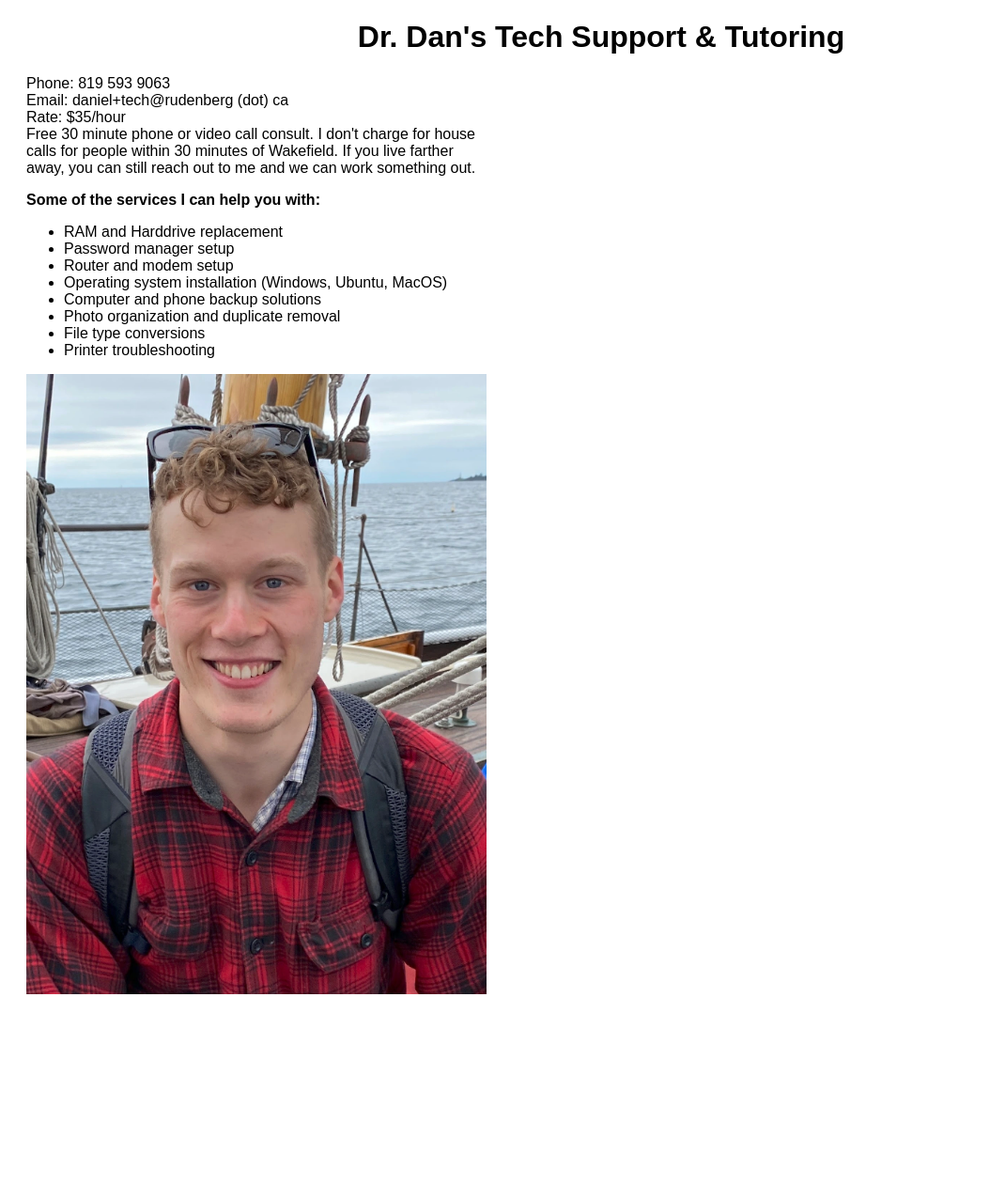
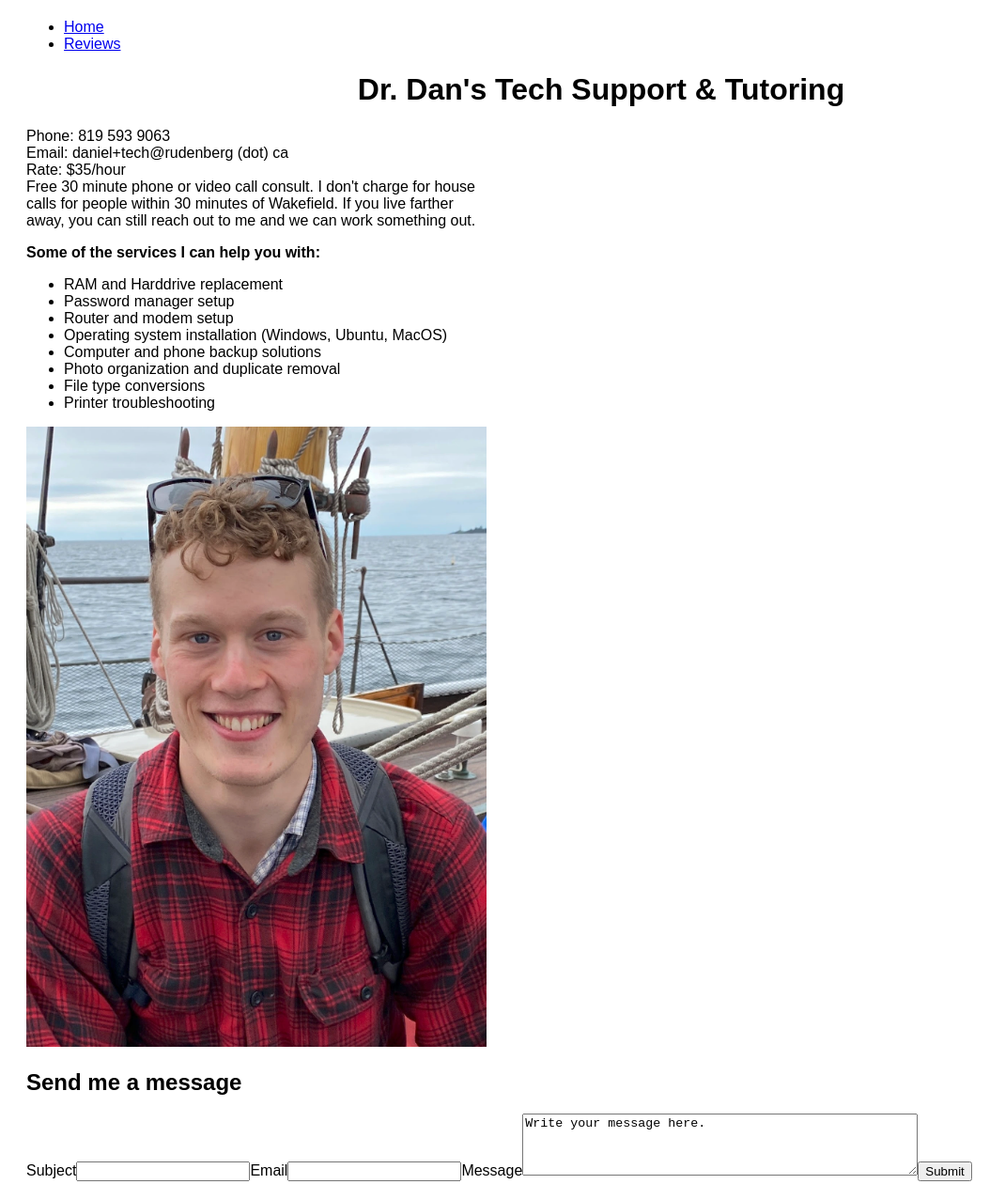
Before and after one commit to snorkilator/flyio-test-front-end, a React (Vite) app: page / in a window 1280 px wide. Shown: the whole page at 94% size, without its empty margins (0-1070 px from the left). Before the commit the page ends 1082 px from the top, so only its background shows below. Built offline with nearby package versions, Linux system fonts and the light colour scheme.

Commit message:
Added Reviews page, Added home page (took out of App.tsx), added features list, form to home page, added react-router-dom with routes

```diff
--- a/src/App.tsx
+++ b/src/App.tsx
@@ -1,32 +1,20 @@
 import "./App.css";
+import Reviews from "./Reviews.tsx"
+import Home from "./Home.tsx"
+
+import {Link, Route, Routes } from "react-router-dom";
 
 function App() {
-  return (
-    <>
-      <h1>Dr. Dan's Tech Support & Tutoring</h1>
-      <div className="info">
-      <p>
-        Phone: 819 593 9063<br />
-        Email: daniel+tech@rudenberg (dot) ca<br />
-        Rate: $35/hour <br />
-        Free 30 minute phone or video call consult. I don't charge for house
-        calls for people within 30 minutes of Wakefield. If you live farther
-        away, you can still reach out to me and we can work something out.
-      </p>
-      <b>Some of the services I can help you with:</b>
-      <ul>
-        <li>RAM and Harddrive replacement</li>
-        <li>Password manager setup</li>
-        <li>Router and modem setup</li>
-        <li>Operating system installation (Windows, Ubuntu, MacOS)</li>
-        <li>Computer and phone backup solutions</li>
-        <li>Photo organization and duplicate removal</li>
-        <li>File type conversions</li>
-        <li>Printer troubleshooting</li>
-      </ul>
-      </div>
-      <img alt="picture of Daniel" src="face.webp"></img>
-    </>
+  return (<>
+  <ul>
+    <li><Link to="/">Home</Link></li>
+    <li><Link to="/reviews">Reviews</Link></li>
+  </ul>
+  <Routes>
+    <Route path="/" element={<Home />}/>
+    <Route path="/reviews" element={<Reviews />}/>
+  </Routes>
+  </>
   );
 }
 
--- /dev/null
+++ b/src/Home.tsx
@@ -0,0 +1,47 @@
+// This file contains the content of the home page, including contact information, a "send me a message" form, and a picture of me
+
+function Home() {
+    return (
+      <>
+        <h1>Dr. Dan's Tech Support & Tutoring</h1>
+        <div className="info">
+        <p>
+          Phone: 819 593 9063<br />
+          Email: daniel+tech@rudenberg (dot) ca<br />
+          Rate: $35/hour <br />
+          Free 30 minute phone or video call consult. I don't charge for house
+          calls for people within 30 minutes of Wakefield. If you live farther
+          away, you can still reach out to me and we can work something out.
+        </p>
+        <b>Some of the services I can help you with:</b>
+        <ul>
+          <li>RAM and Harddrive replacement</li>
+          <li>Password manager setup</li>
+          <li>Router and modem setup</li>
+          <li>Operating system installation (Windows, Ubuntu, MacOS)</li>
+          <li>Computer and phone backup solutions</li>
+          <li>Photo organization and duplicate removal</li>
+          <li>File type conversions</li>
+          <li>Printer troubleshooting</li>
+        </ul>
+        </div>
+        <img alt="picture of Daniel" src="face.webp"></img>
+        <div id="send-me-a-message">
+        <h2>Send me a message</h2>
+        <form>
+          <label>Subject</label>
+          <input type="text" name="subject"/>
+          <label>Email</label>
+          <input type="email" required name="email"/>
+          <label>Message</label>
+          <textarea required name="message" rows={4} cols={50}>
+          Write your message here.
+          </ textarea>
+          <button >Submit</button>
+        </form>
+        </div>
+      </>
+    );
+  }
+
+  export default Home
--- /dev/null
+++ b/src/Reviews.tsx
@@ -0,0 +1,8 @@
+// This file contains all the customer reviews
+// It is linked to in the menu bar and route to using react-router-dom
+
+function Reviews(){
+    return(<h1>Reviews page</h1>)
+}
+
+export default Reviews
--- a/src/main.tsx
+++ b/src/main.tsx
@@ -1,9 +1,13 @@
 import React from 'react'
 import ReactDOM from 'react-dom/client'
 import App from './App.tsx'
+import { BrowserRouter} from "react-router-dom";
+
 
 ReactDOM.createRoot(document.getElementById('root') as HTMLElement).render(
   <React.StrictMode>
-    <App />
+    <BrowserRouter>
+      <App />
+    </BrowserRouter>
   </React.StrictMode>,
 )
```
Also changed, not shown: 1 other file (tests, documents, lock files or other folders).
